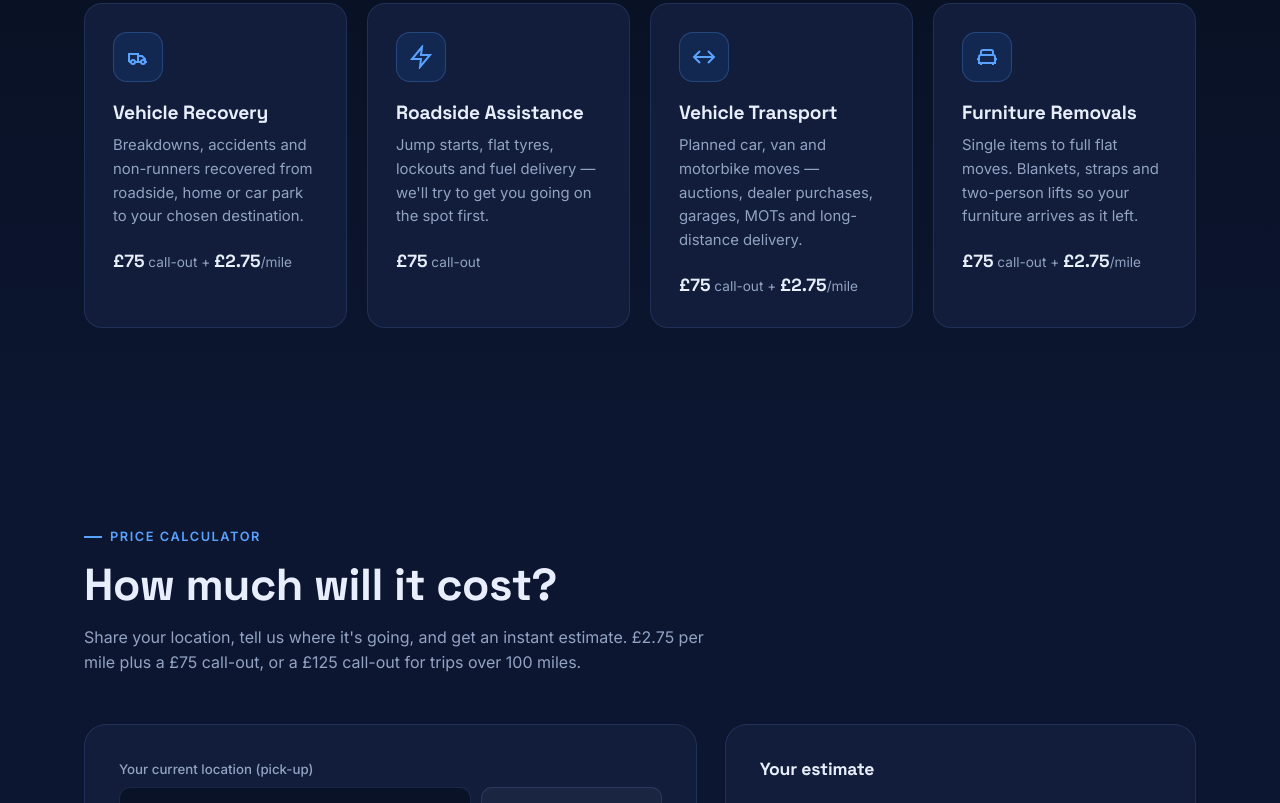
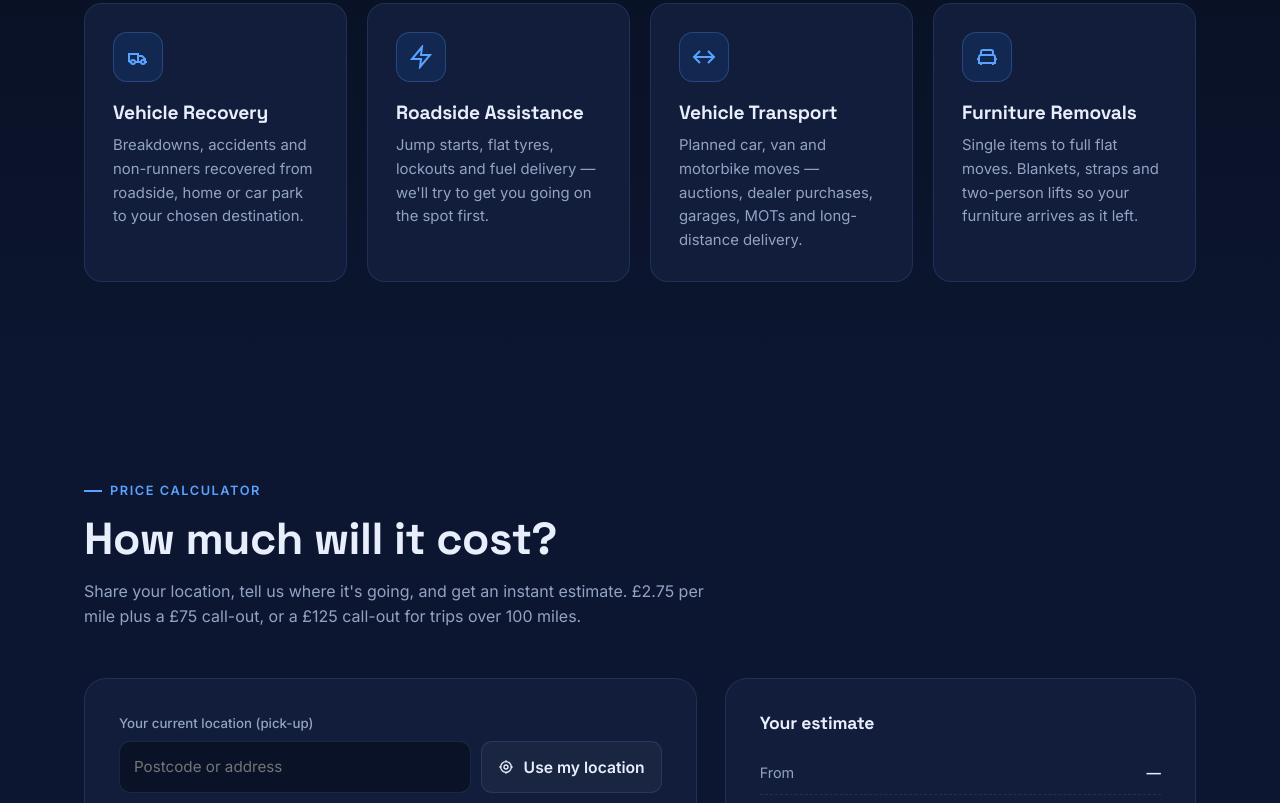
Before and after one commit to direwolf162-design/RecoverMe, a plain HTML site: page index.html in a window 1280 px wide. Shown: the part 1305-2108 px from the top of the page. Drawn offline with Linux system fonts and the light colour scheme.

Commit message:
Remove prices from service cards
Keeps each card's title and description; prices stay in the Pricing
section, calculator and booking form.

Co-Authored-By: Claude Opus 5.5 <noreply@anthropic.com>
Claude-Session: https://claude.ai/code/session_01BADCCoYo1TrxqcFV3v4k4A

```diff
--- a/index.html
+++ b/index.html
@@ -80,6 +80,7 @@ nav .wrap{display:flex;align-items:center;justify-content:space-between;height:7
 .card .ic{width:50px;height:50px;border-radius:14px;background:rgba(47,123,255,.12);border:1px solid rgba(90,162,255,.25);display:grid;place-items:center;color:var(--blue2);margin-bottom:20px}
 .card h3{font-size:1.2rem;margin-bottom:10px}
 .card p{color:var(--muted);font-size:.93rem;margin-bottom:18px}
+.card p:last-child{margin-bottom:0}
 .card .from{font-size:.85rem;color:var(--muted)}
 .card .from b{color:var(--text);font-family:"Space Grotesk";font-size:1.1rem}
 
@@ -298,25 +299,21 @@ footer .wrap{display:flex;justify-content:space-between;gap:20px;flex-wrap:wrap;
         <div class="ic"><svg width="24" height="24" viewBox="0 0 24 24" fill="none" stroke="currentColor" stroke-width="2"><path d="M3 17h2m14 0h2M5 17a2 2 0 1 0 4 0 2 2 0 1 0-4 0M15 17a2 2 0 1 0 4 0 2 2 0 1 0-4 0M9 17h6M3 17V9h9v8M12 11h4l3 3v3"/></svg></div>
         <h3>Vehicle Recovery</h3>
         <p>Breakdowns, accidents and non-runners recovered from roadside, home or car park to your chosen destination.</p>
-        <div class="from"><b>£75</b> call-out + <b>£2.75</b>/mile</div>
       </div>
       <div class="card">
         <div class="ic"><svg width="24" height="24" viewBox="0 0 24 24" fill="none" stroke="currentColor" stroke-width="2"><path d="M13 2 3 14h9l-1 8 10-12h-9l1-8z"/></svg></div>
         <h3>Roadside Assistance</h3>
         <p>Jump starts, flat tyres, lockouts and fuel delivery — we'll try to get you going on the spot first.</p>
-        <div class="from"><b>£75</b> call-out</div>
       </div>
       <div class="card">
         <div class="ic"><svg width="24" height="24" viewBox="0 0 24 24" fill="none" stroke="currentColor" stroke-width="2"><path d="M2 12h20M16 6l6 6-6 6M8 6 2 12l6 6"/></svg></div>
         <h3>Vehicle Transport</h3>
         <p>Planned car, van and motorbike moves — auctions, dealer purchases, garages, MOTs and long-distance delivery.</p>
-        <div class="from"><b>£75</b> call-out + <b>£2.75</b>/mile</div>
       </div>
       <div class="card">
         <div class="ic"><svg width="24" height="24" viewBox="0 0 24 24" fill="none" stroke="currentColor" stroke-width="2"><path d="M4 18v-6a2 2 0 0 1 2-2h12a2 2 0 0 1 2 2v6M2 14a2 2 0 0 1 2 2v2h16v-2a2 2 0 0 1 2-2M6 10V7a2 2 0 0 1 2-2h8a2 2 0 0 1 2 2v3M6 18v2M18 18v2"/></svg></div>
         <h3>Furniture Removals</h3>
         <p>Single items to full flat moves. Blankets, straps and two-person lifts so your furniture arrives as it left.</p>
-        <div class="from"><b>£75</b> call-out + <b>£2.75</b>/mile</div>
       </div>
     </div>
   </div>
```
